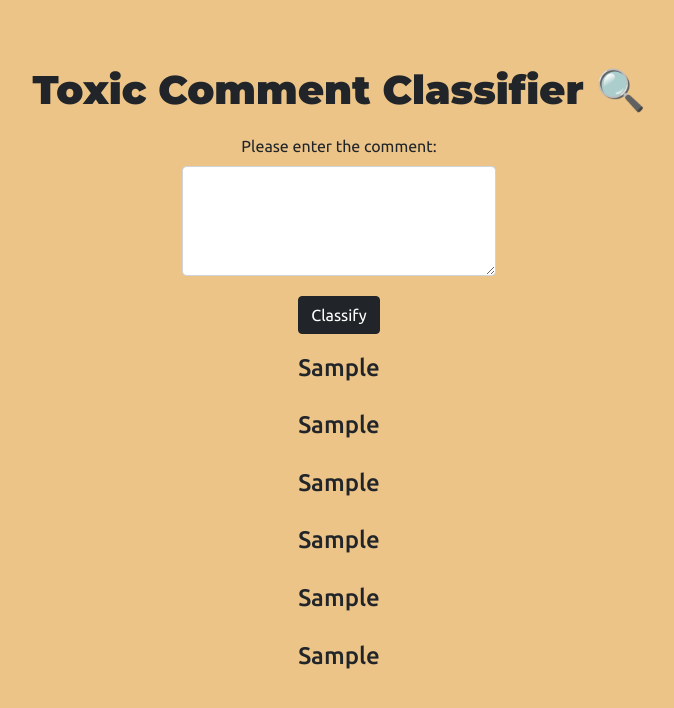
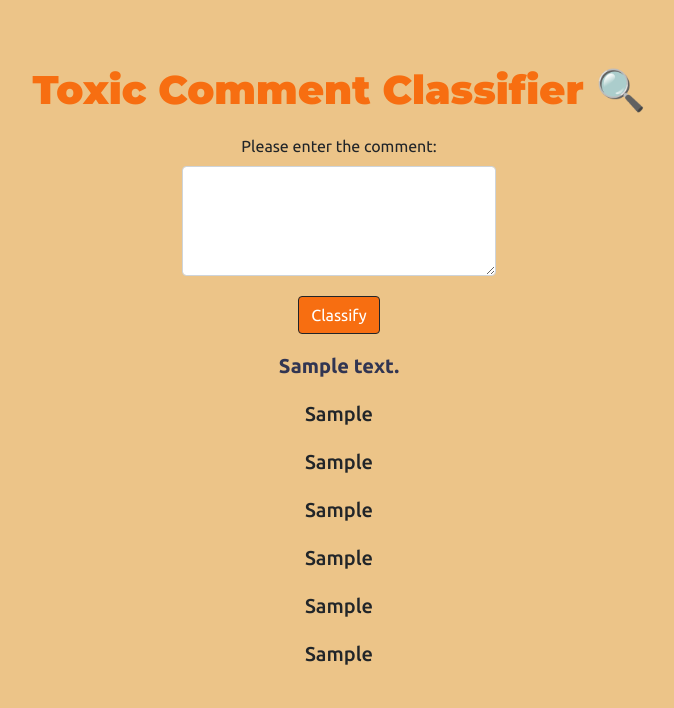
Before and after one commit to vipul-shinde/toxic-comment-classification, a Flask app: template templates/index.html in a window 1280 px wide. Shown: the top 708 px of the page, without its empty margins (301-975 px from the left). Run offline with Flask 2, Linux system fonts and the light colour scheme; the template is opened without the code that fills it: most values are stand-ins (such as "Sample title", 1, 10 or a date in 2020); parts of the project's set-up code (start-up, migrations or seed data) failed here and were passed over; some libraries are stand-ins or nearby versions.

Commit message:
added input comment after submit

```diff
--- a/app.py
+++ b/app.py
@@ -2,6 +2,7 @@
 import numpy as np
 import joblib
 import re, string
+import requests
 # import nltk
 # nltk.download("stopwords")
 # nltk.download('punkt')
@@ -96,14 +97,15 @@ def predict():
     all_features = hstack([word_features, char_features])
 
     # Predicting for each target variable
-    pred_toxic = lr_toxic.predict(all_features)
-    pred_severe_toxic = lr_severe.predict(all_features)
-    pred_obscene = lr_obscene.predict(all_features)
-    pred_threat = lr_threat.predict(all_features)
-    pred_insult = lr_insult.predict(all_features)
-    pred_identity = lr_identity.predict(all_features)
+    pred_toxic = np.round(lr_toxic.predict_proba(all_features)[:,1], 2)
+    pred_severe_toxic = np.round(lr_severe.predict_proba(all_features)[:,1], 2)
+    pred_obscene = np.round(lr_obscene.predict_proba(all_features)[:,1], 2)
+    pred_threat = np.round(lr_threat.predict_proba(all_features)[:,1], 2)
+    pred_insult = np.round(lr_insult.predict_proba(all_features)[:,1], 2)
+    pred_identity = np.round(lr_identity.predict_proba(all_features)[:,1], 2)
 
     return render_template("index.html",
+                            comment_text = f"Your input comment: {text_input}",
                             pred_toxic = f"Toxic: {pred_toxic}",
                             pred_severe = f"Severe Toxic: {pred_severe_toxic}",
                             pred_obscene = f"Obscene: {pred_obscene}",
--- a/static/css/styles.css
+++ b/static/css/styles.css
@@ -12,6 +12,7 @@ body {
     font-weight: bold;
     font-family: 'Montserrat', sans-serif;
     font-weight: 900;
+    color: #F76E11;
 }
 
 .text-box {
@@ -26,4 +27,9 @@ body {
 .classify-btn {
     margin-top: 20px;
     margin-bottom: 20px;
+    background-color: #F76E11;
 }
+
+.comment {
+    color: #313552;
+}
--- a/templates/index.html
+++ b/templates/index.html
@@ -30,10 +30,10 @@
 
         </form>
 
-        <h4>
-            {{pred_toxic}} <br><br> {{pred_severe}} <br><br> {{pred_obscene}} <br><br> {{pred_threat}} <br><br> {{pred_insult}} <br><br> {{pred_identity}} <br><br>
+        <h5>
+            <span class="comment"><strong>{{comment_text}}</strong></span> <br><br> {{pred_toxic}} <br><br> {{pred_severe}} <br><br> {{pred_obscene}} <br><br> {{pred_threat}} <br><br> {{pred_insult}} <br><br> {{pred_identity}} <br><br>
 
-        </h4>
+        </h5>
     </div>
     </div>
 
```
